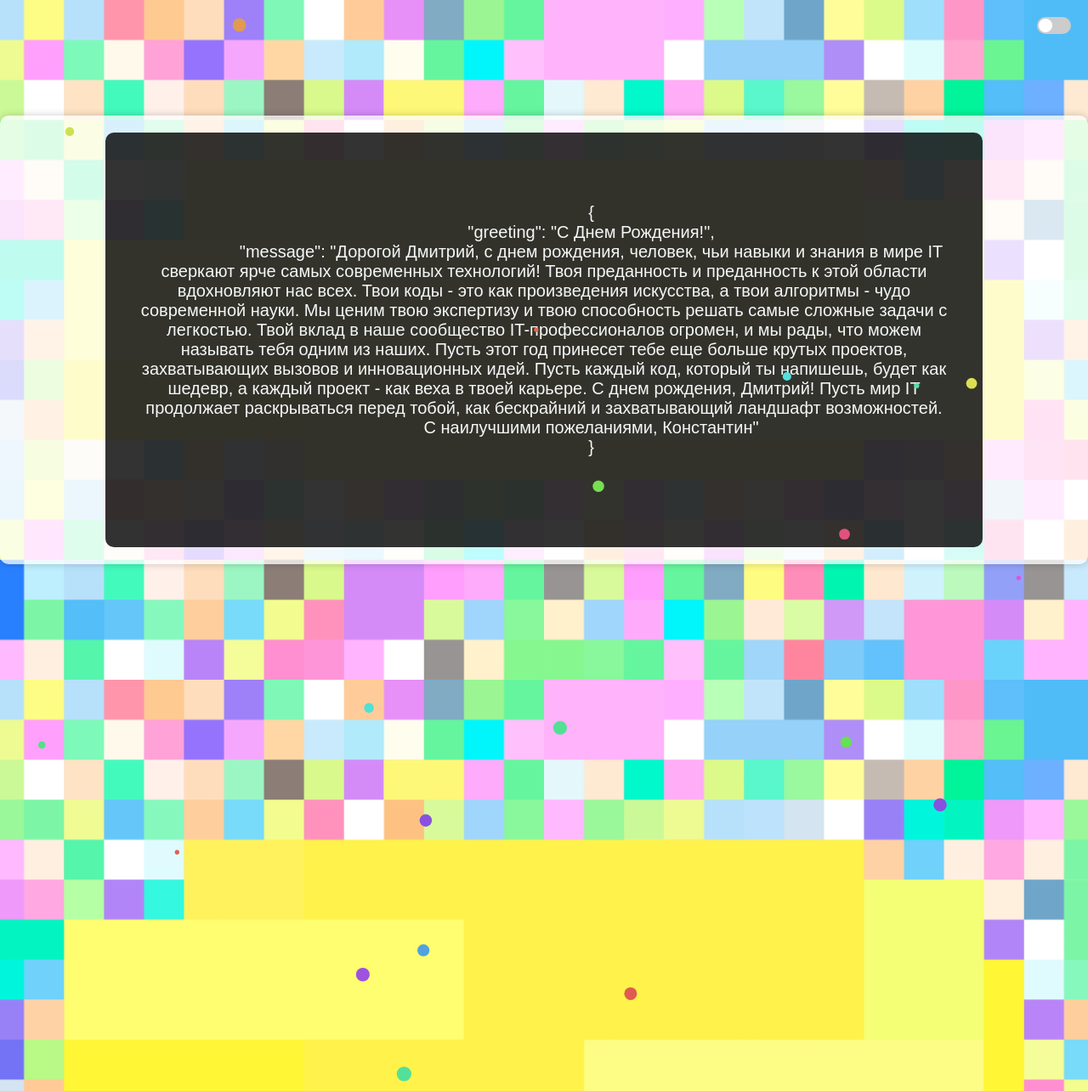
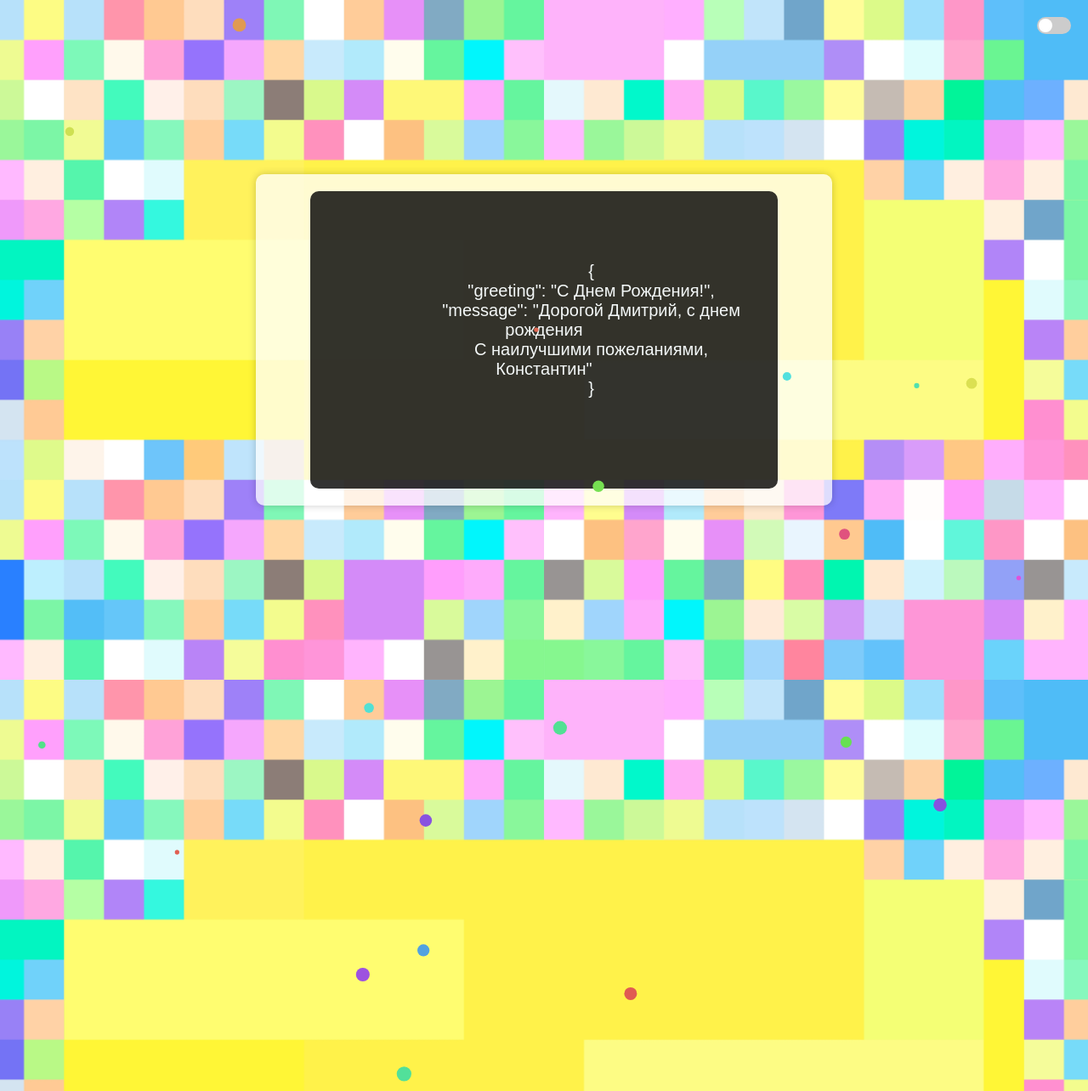
Before and after one commit to fricker12/HB, a Flask app: page /birthday in a window 1280 px wide. Shown: the whole page at 85% size. Run offline with Flask 3, Linux system fonts and the light colour scheme.

Commit message:
update text

```diff
--- a/app/templates/birthday.html
+++ b/app/templates/birthday.html
@@ -29,7 +29,7 @@
                 <code>
                     {
                     "greeting": "С Днем Рождения!",
-                    "message": "Дорогой Дмитрий, с днем рождения, человек, чьи навыки и знания в мире IT сверкают ярче самых современных технологий! Твоя преданность и преданность к этой области вдохновляют нас всех. Твои коды - это как произведения искусства, а твои алгоритмы - чудо современной науки. Мы ценим твою экспертизу и твою способность решать самые сложные задачи с легкостью. Твой вклад в наше сообщество IT-профессионалов огромен, и мы рады, что можем называть тебя одним из наших. Пусть этот год принесет тебе еще больше крутых проектов, захватывающих вызовов и инновационных идей. Пусть каждый код, который ты напишешь, будет как шедевр, а каждый проект - как веха в твоей карьере. С днем рождения, Дмитрий! Пусть мир IT продолжает раскрываться перед тобой, как бескрайний и захватывающий ландшафт возможностей.
+                    "message": "Дорогой Дмитрий, с днем рождения
                     С наилучшими пожеланиями, Константин"
                     }
                 </code>
```
